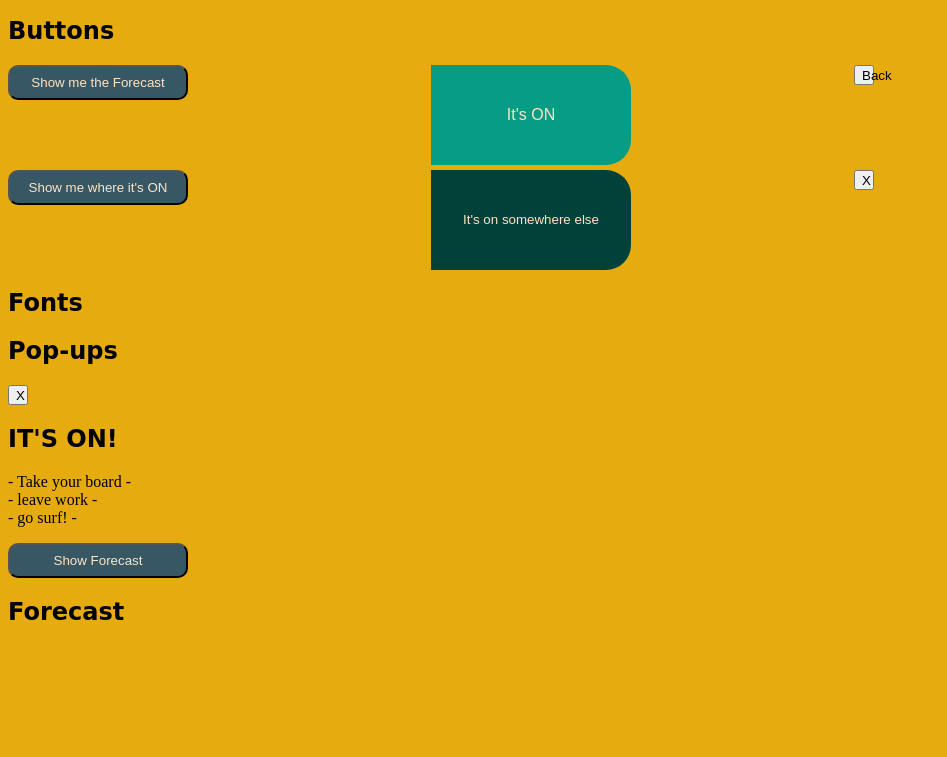
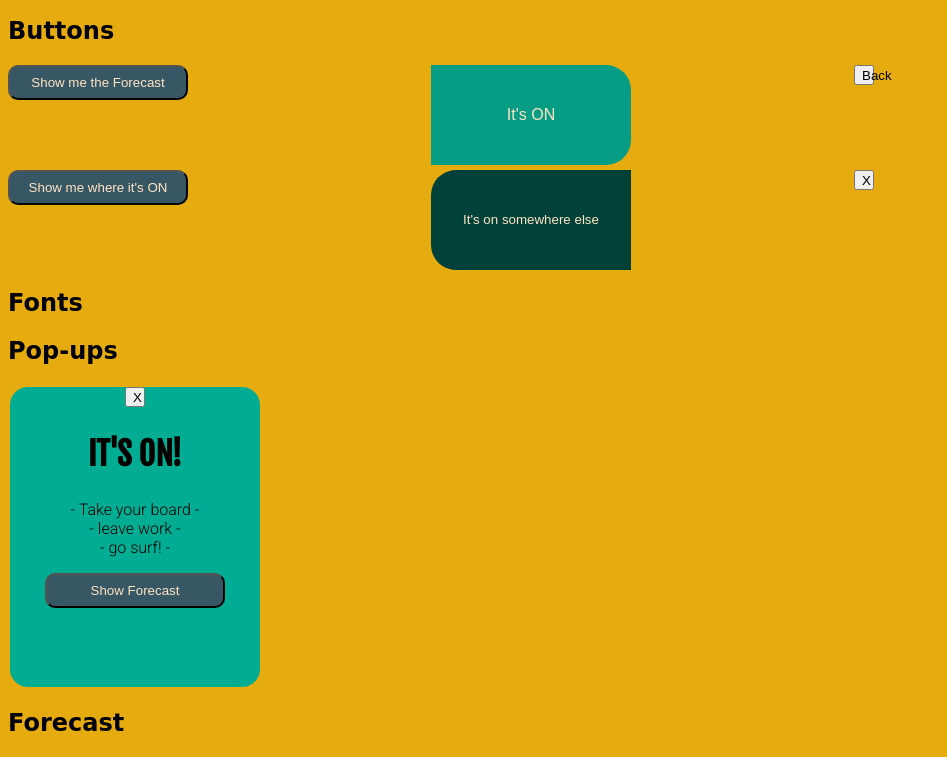
Before and after one commit to kajenmaira/Its-on, a plain HTML site: page It's on/styleguide/index.html in a window 1280 px wide. Shown: the part 551-1308 px from the top of the page, without its empty margins (0-947 px from the left). Before the commit the page ends 1197 px from the top, so only its background shows below. Drawn offline with Linux system fonts and the light colour scheme; a web font is replaced by a local one.

Commit message:
buttons
usw

```diff
--- a/It's on/styleguide/styleguide.scss
+++ b/It's on/styleguide/styleguide.scss
@@ -155,7 +155,7 @@ h3 {
   color: bisque;
   height: 100px;
   width: 200px;
-  border-radius: 0 25px 25px 0;
+  border-radius: 25px 0 0 25px;
   border: #eaa900;
 }
 .back {
@@ -166,3 +166,20 @@ h3 {
   height: 20px;
   width: 20px;
 }
+.pop-up__its-on {
+  background-color: #00ad93;
+  height: 300px;
+  width: 250px;
+  text-align: center;
+  border-radius: 20px;
+  border: 2px solid #e5ab0f;
+}
+
+.popupheader {
+  font-family: "Fjalla One", sans-serif;
+  font-size: 2em;
+}
+
+#pop-ups {
+  font-family: "Roboto", sans-serif;
+}
```
Also changed, not shown: It's on/styleguide/styleguide.css.
